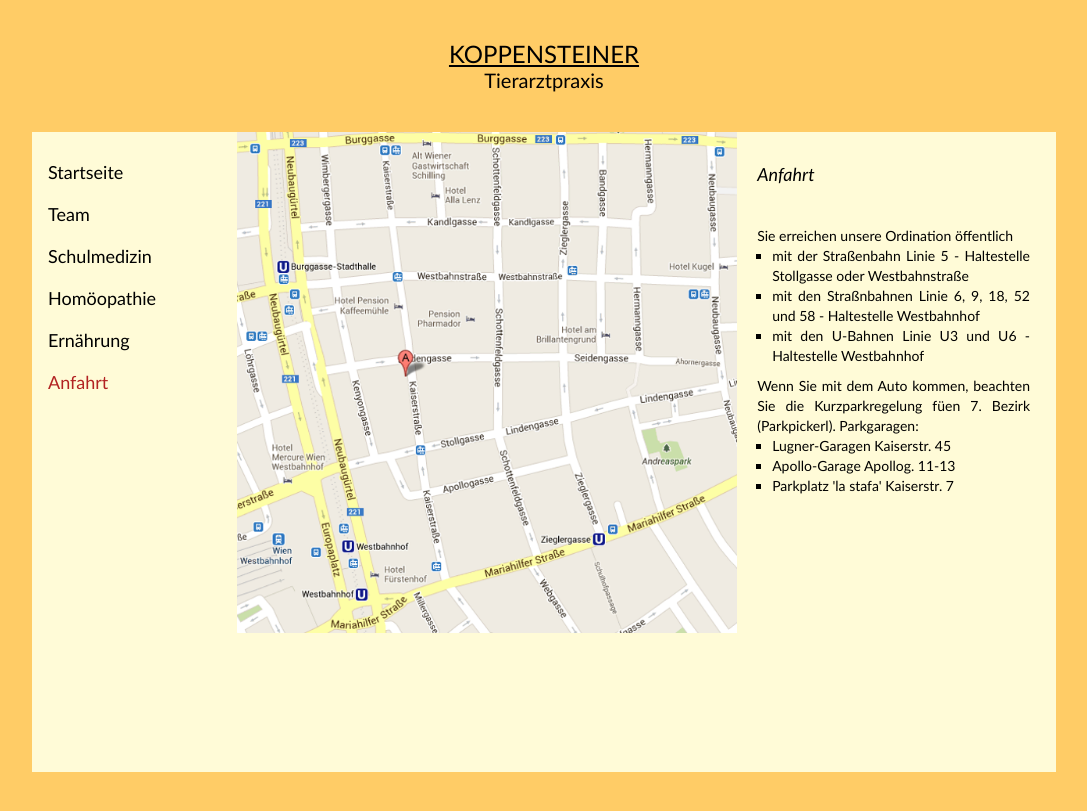
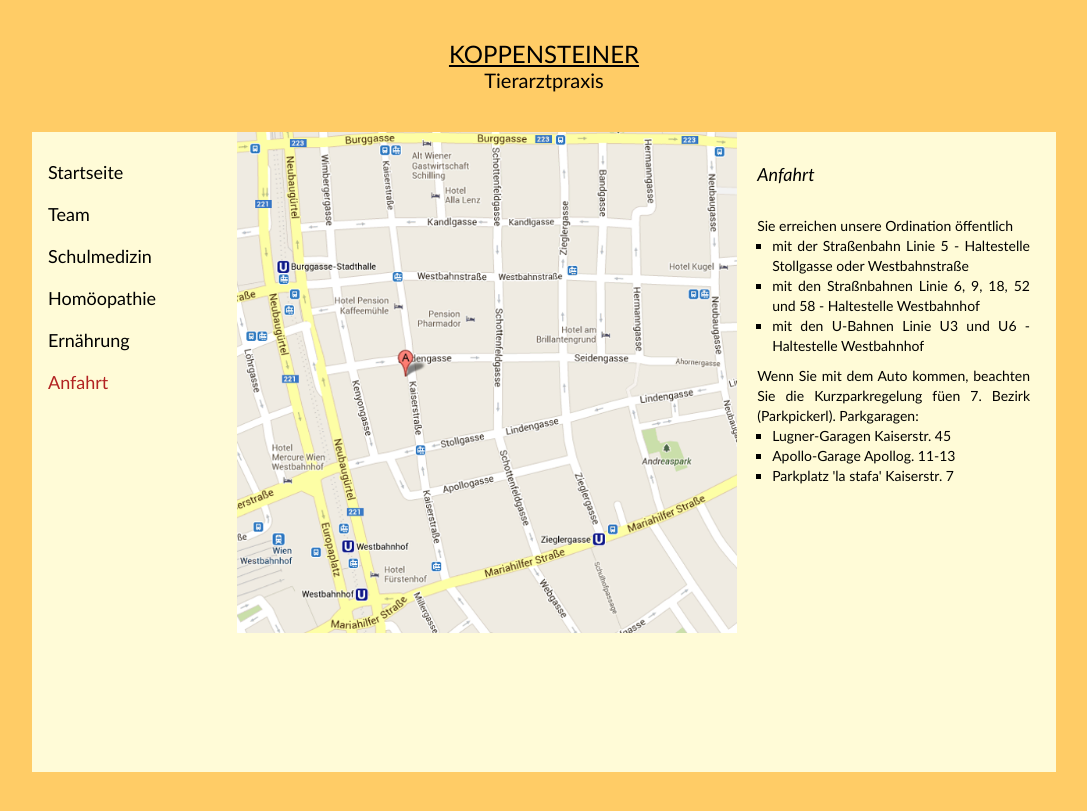
Before and after one commit to richardtraindl/tierarztpraxis-kaiserstrasse.at, a Jekyll site: the page built from anfahrt.html, in a window 1280 px wide. Shown: the top 811 px of the page, without its empty margins (96-1183 px from the left). Built offline with Jekyll 4.4.1, drawn with Linux system fonts in a browser that asks for light colours.

Commit message:
Update anfahrt.html

```diff
--- a/anfahrt.html
+++ b/anfahrt.html
@@ -13,7 +13,7 @@
 
 	<article id="anfahrt">
 
-		<section id="allgemeine_leistungen" class="aktiv">
+		<section id="anfahrt" class="aktiv">
 			<div class="div-table">
 
 				<div class="div-row">
@@ -25,8 +25,6 @@
 
 					<div class="div-cell content2">
 						<h2>Anfahrt</h2>
-
-						<div class="small-gap"></div>
 
 						<p>Sie erreichen unsere Ordination öffentlich</p>
 						<ul>
```
